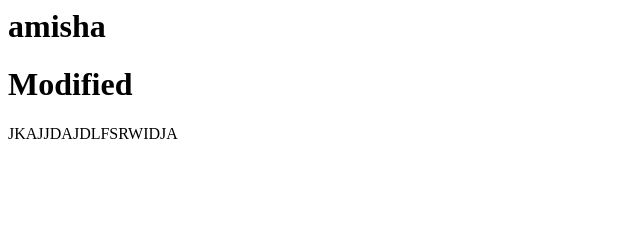
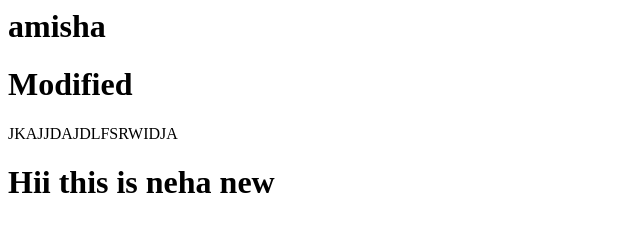
Before and after one commit to nehagjr/python_project, a plain HTML site: page index.html in a window 1280 px wide. Shown: the whole page, without its empty margins (0-640 px from the left). Drawn offline with Linux system fonts and the light colour scheme.

Commit message:
Update index.html
new new

```diff
--- a/index.html
+++ b/index.html
@@ -1,2 +1,3 @@
 <h1>amisha</h1>
 <h1>Modified</h1>JKAJJDAJDLFSRWIDJA
+<h1>Hii this is neha new</h1>
```
